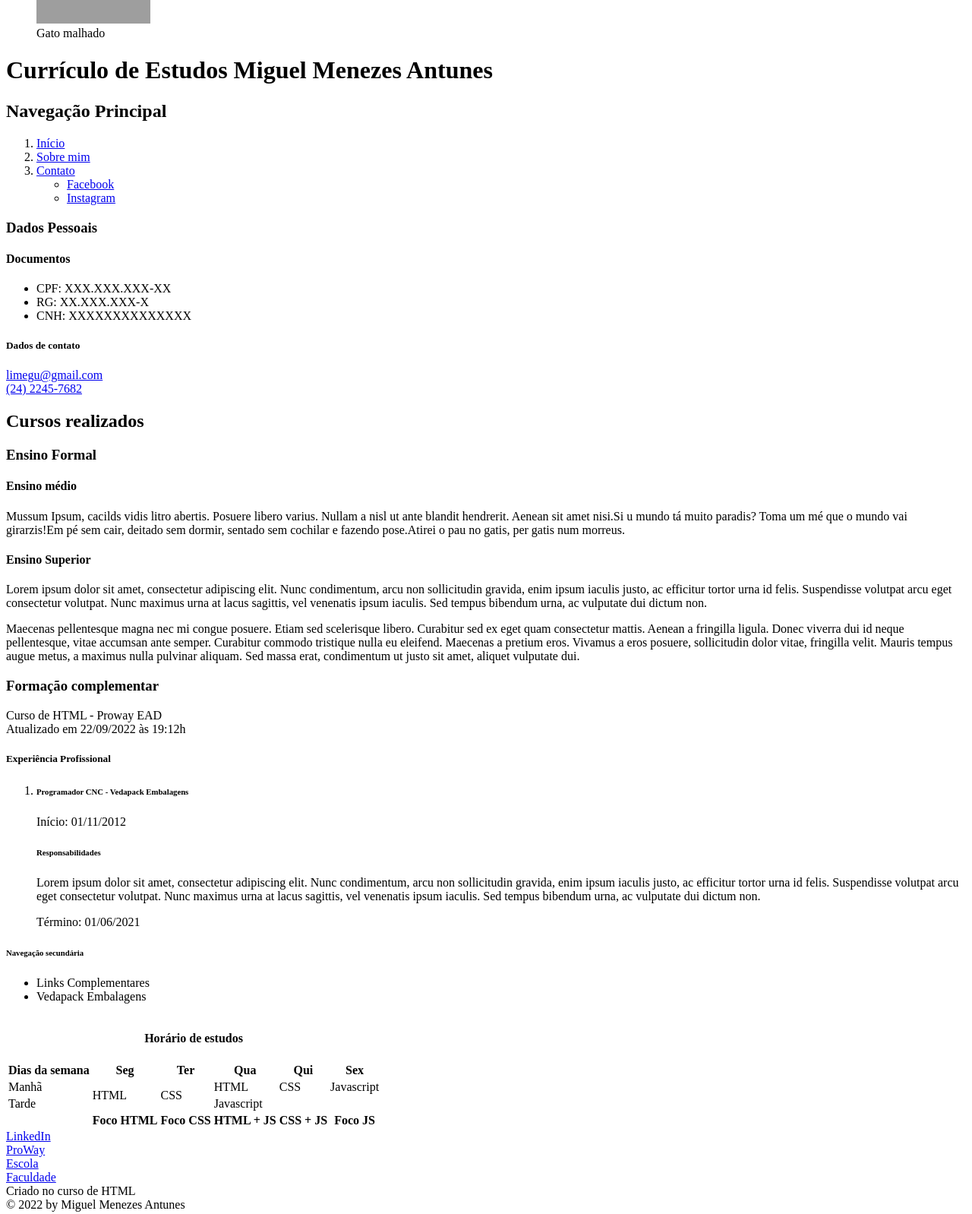
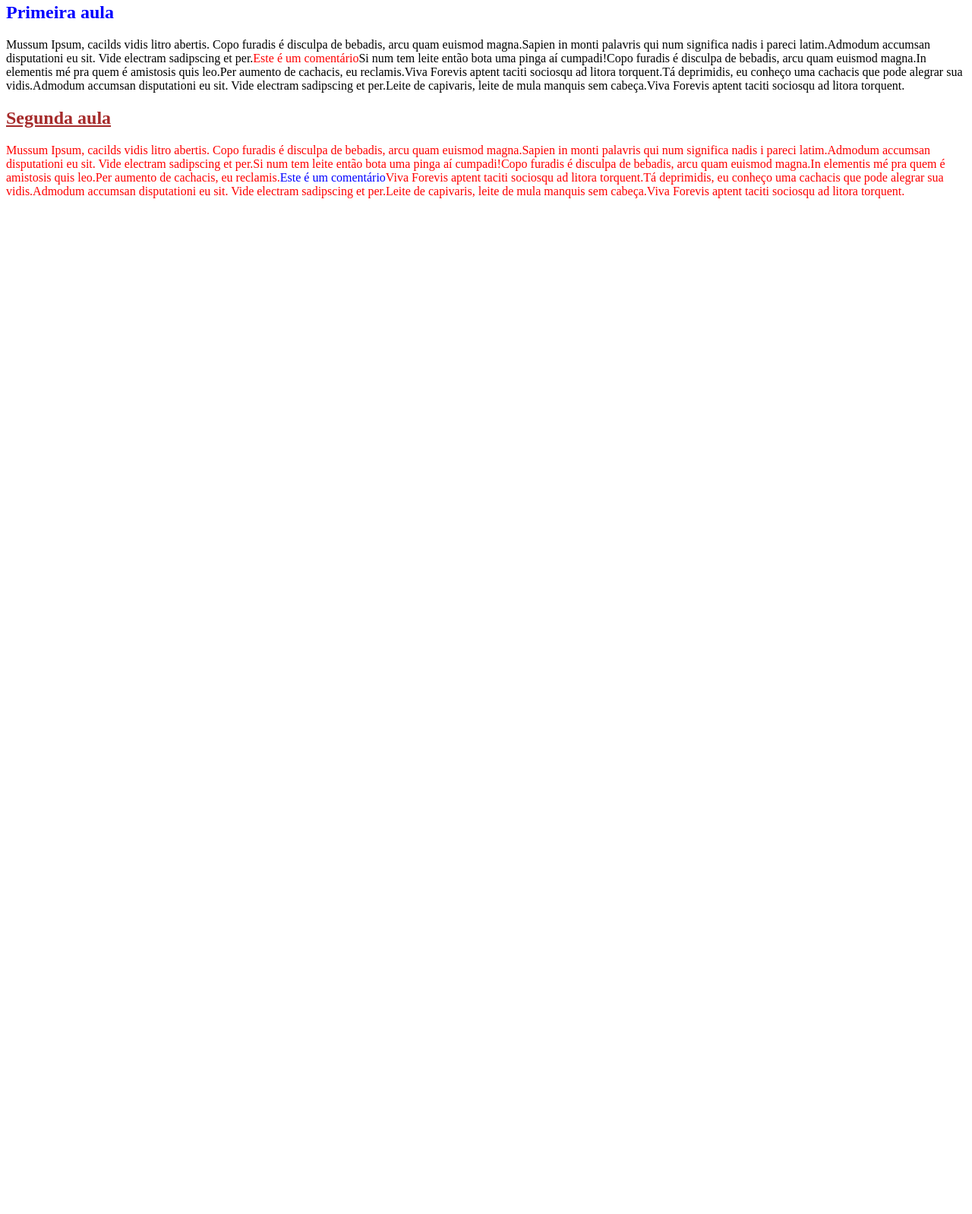
Before and after one commit to MiguelMenezes/css-start-by-capgemini, a plain HTML site: page index.html in a window 1280 px wide. Shown: the part 135-1733 px from the top of the page at 76% size. After the commit the page ends 800 px from the top, so only its background shows below. Drawn offline with Linux system fonts and the light colour scheme; grey boxes are pictures that could not be loaded.

Commit message:
Adicionada algumas regras de sintaxe para aprendizado

```diff
--- a/index.html
+++ b/index.html
@@ -1,190 +1,29 @@
 <!DOCTYPE html>
 <html lang="pt-br">
-
 <head>
-	<meta charset="UTF-8">
-	<title>Currículo do Miguel</title>
+    <meta charset='utf-8'>
+    <meta http-equiv='X-UA-Compatible' content='IE=edge'>
+    <title>CSS1</title>
+    <meta name='viewport' content='width=device-width, initial-scale=1'>
+    <link rel="stylesheet" href="style.css" />
 </head>
-
 <body>
-
     <header>
-		<figure>
-			<img src="https://static1.patasdacasa.com.br/articles/4/37/24/@/15068-a-idade-de-gato-pode-ser-calculada-de-fo-200x200-1.jpg" width=150 height=150 alt="Gato malhado olhando para a você"/>
-			<figcaption>Gato malhado</figcaption>
-		</figure>
-
-			<h1>
-				Currículo de Estudos
-				<span>
-					Miguel Menezes Antunes
-				</span>
-			</h1>
-
-		<nav>
-
-			<h2>Navegação Principal</h2>
-			<ol>
-				<li>
-					<a href="index.html" target="_self">Início</a>
-				</li>
-
-				<li>
-					<a href="sobre.html" target="_self">Sobre mim</a>
-				</li>
-
-				<li>
-					<a href="contato.html" target="_self">Contato</a>
-					<ul>
-						<li><a href="https://www.facebook.com/mig.trooper/" target="_blank">Facebook</a></li>
-						<li><a href="https://www.instagram.com/migtrooper/" target="_blank">Instagram</a></li>
-					</ul>
-				</li>
-			</ol>
-
-		</nav>
-
+        <h1>Aula de CSS</h1>
     </header>
 
-	<section>
-		<h3>Dados Pessoais</h3>
+<main>
+    <h1>Lista de Aulas</h1>
     <article>
-			<h4>Documentos</h4>
-			<ul>
-				<li>CPF: XXX.XXX.XXX-XX</li>
-				<li>RG: XX.XXX.XXX-X</li>
-				<li>CNH: XXXXXXXXXXXXXX</li>
-			</ul>
+        <h2 class="titulo-aula texto-azul" id="titulo-primeira-aula">Primeira aula</h2>
+        <p>
+            Mussum Ipsum, cacilds vidis litro abertis. Copo furadis é disculpa de bebadis, arcu quam euismod magna.Sapien in monti palavris qui num significa nadis i pareci latim.Admodum accumsan disputationi eu sit. Vide electram sadipscing et per.<span class="comentario">Este é um comentário</span>Si num tem leite então bota uma pinga aí cumpadi!Copo furadis é disculpa de bebadis, arcu quam euismod magna.In elementis mé pra quem é amistosis quis leo.Per aumento de cachacis, eu reclamis.Viva Forevis aptent taciti sociosqu ad litora torquent.Tá deprimidis, eu conheço uma cachacis que pode alegrar sua vidis.Admodum accumsan disputationi eu sit. Vide electram sadipscing et per.Leite de capivaris, leite de mula manquis sem cabeça.Viva Forevis aptent taciti sociosqu ad litora torquent.
+        </p>
+        <h2 class="titulo-aula texto-vermelho" id="titulo-segunda-aula">Segunda aula</h2>
+        <p class="texto-vermelho">
+            Mussum Ipsum, cacilds vidis litro abertis. Copo furadis é disculpa de bebadis, arcu quam euismod magna.Sapien in monti palavris qui num significa nadis i pareci latim.Admodum accumsan disputationi eu sit. Vide electram sadipscing et per.Si num tem leite então bota uma pinga aí cumpadi!Copo furadis é disculpa de bebadis, arcu quam euismod magna.In elementis mé pra quem é amistosis quis leo.Per aumento de cachacis, eu reclamis.<span class="comentario">Este é um comentário</span>Viva Forevis aptent taciti sociosqu ad litora torquent.Tá deprimidis, eu conheço uma cachacis que pode alegrar sua vidis.Admodum accumsan disputationi eu sit. Vide electram sadipscing et per.Leite de capivaris, leite de mula manquis sem cabeça.Viva Forevis aptent taciti sociosqu ad litora torquent.
+        </p>
     </article>
-
-		<article>
-			<h5>Dados de contato</h5>
-			<a href="mailto:limegu@gmail.com">limegu@gmail.com</a><br />
-			<a href="tel:+552422457682">(24) 2245-7682</a>
-		</article>
-
-	</section>
-
-	<main>
-		<header>
-			<h2>Cursos realizados</h2>
-		</header>
-
-		<section><h3>Ensino Formal</h3>
-
-			<article>
-			<h4>Ensino médio</h4>
-			<p>Mussum Ipsum, cacilds vidis litro abertis. Posuere libero varius. Nullam a nisl ut ante blandit hendrerit. Aenean sit amet nisi.Si u mundo tá muito paradis? Toma um mé que o mundo vai girarzis!Em pé sem cair, deitado sem dormir, sentado sem cochilar e fazendo pose.Atirei o pau no gatis, per gatis num morreus.</p>
-			</article>
-
-			<article>
-			<h4>Ensino Superior</h4>
-
-			<p>Lorem ipsum dolor sit amet, consectetur adipiscing elit. Nunc condimentum, arcu non sollicitudin gravida, enim ipsum iaculis justo, ac efficitur tortor urna id felis. Suspendisse volutpat arcu eget consectetur volutpat. Nunc maximus urna at lacus sagittis, vel venenatis ipsum iaculis. Sed tempus bibendum urna, ac vulputate dui dictum non.</p>
-			<p>Maecenas pellentesque magna nec mi congue posuere. Etiam sed scelerisque libero. Curabitur sed ex eget quam consectetur mattis. Aenean a fringilla ligula. Donec viverra dui id neque pellentesque, vitae accumsan ante semper. Curabitur commodo tristique nulla eu eleifend. Maecenas a pretium eros. Vivamus a eros posuere, sollicitudin dolor vitae, fringilla velit. Mauris tempus augue metus, a maximus nulla pulvinar aliquam. Sed massa erat, condimentum ut justo sit amet, aliquet vulputate dui.</p>
-
-			</article>
-
-		</section>
-
-		<section><h3>Formação complementar</h3>
-			<span>
-				Curso de HTML - Proway EAD
-			</span>
-		</section>
-
-		<footer>
-		Atualizado em 22/09/2022 às 19:12h
-		</footer>
-
 </main>
-
-	<aside>
-		<h5>Experiência Profissional</h5>
-		<ol>
-			<li>
-				<article>
-					<h6>Programador CNC - Vedapack Embalagens</h6>
-					<header>
-						Início: 01/11/2012
-					</header>
-					<section>
-						<h6>Responsabilidades</h6>
-						<p>Lorem ipsum dolor sit amet, consectetur adipiscing elit. Nunc condimentum, arcu non sollicitudin gravida, enim ipsum iaculis justo, ac efficitur tortor urna id felis. Suspendisse volutpat arcu eget consectetur volutpat. Nunc maximus urna at lacus sagittis, vel venenatis ipsum iaculis. Sed tempus bibendum urna, ac vulputate dui dictum non. </p>
-					</section>
-					<footer>
-						Término: 01/06/2021
-					</footer>
-				</article>
-			</li>
-		</ol>
-		<nav>
-			<h6>Navegação secundária</h6>
-			<ul>
-				<li>Links Complementares</li>
-				<li>Vedapack Embalagens</li>
-			</ul>
-		</nav>
-	</aside>
-
-	<aside>
-		<table>
-			<caption><h4>Horário de estudos</h4></caption>
-
-			<thead>
-				<tr>
-					<th>Dias da semana</th>
-					<th>Seg</th>
-					<th>Ter</th>
-					<th>Qua</th>
-					<th>Qui</th>
-					<th>Sex</th>
-				</tr>
-			</thead>
-
-			<tbody>
-				<tr>
-					<td>Manhã</td>
-					<td rowspan="2">HTML</td>  <!-- A tag rowspan mescla as linhas. 2 é o atributo para mesclar 2 linhas. -->
-					<td rowspan="2">CSS</td>
-					<td>HTML</td>
-					<td>CSS</td>
-					<td>Javascript</td>
-				</tr>
-				<tr>
-					<td>Tarde</td>
-				<!--<td>HTML</td>   Foi utilizado o rowspan-->
-				<!--<td>CSS</td>    Foi utilizado o rowspan-->
-					<td colspan="3">Javascript</td> <!-- A tag colspan mescla as colunas. 3 é o atributo para mesclar 3 colunas. -->
-				<!--<td>Javascript</td>    Foi utilizado o colspan-->
-				<!--<td>Javascript</td>    Foi utilizado o colspan-->
-				</tr>
-			</tbody>
-
-			<tfoot>
-				<tr>
-					<th></th>
-					<th>Foco HTML</th>
-					<th>Foco CSS</th>
-					<th>HTML + JS</th>
-					<th>CSS + JS</th>
-					<th>Foco JS</th>
-				</tr>
-			</tfoot>
-
-		</table>
-	</aside>
-
-	<footer>
-		<nav>
-			<a href="https://www.linkedin.com/in/miguel-menezes-antunes/" target="_blank">LinkedIn</a><br />
-			<a href="https://www.proway.com.br/ead/cursos" target="_blank">ProWay</a><br />
-			<a href="https://franciscanasalcantarinas.org.br/?page_id=339" target="_blank">Escola</a><br />
-			<a href="https://estacio.br" target="_blank">Faculdade</a><br />
-		</nav>
-		Criado no curso de HTML <br />
-		&copy; 2022 by Miguel Menezes Antunes
-	</footer>
-
 </body>
 </html>
--- /dev/null
+++ b/style.css
@@ -0,0 +1,39 @@
+h1{
+    color: red;
+}
+
+main h1{
+    color: black;
+}
+
+h2{
+    color: green;
+}
+
+.titulo-aula{
+    text-decoration: underline;
+}
+
+.texto-azul{
+    color: blue;
+}
+
+.texto-vermelho{
+    color: red;
+}
+
+#titulo-primeira-aula{
+    text-decoration: none;
+}
+
+#titulo-segunda-aula{
+    color: brown;
+}
+
+.comentario{
+    color: red;
+}
+
+.texto-vermelho .comentario{
+    color: blue;
+}
```
Also changed, not shown: contato.html (deleted, +0 -49 lines), sobre.html (deleted, +0 -13 lines). Lines whose indentation alone changed are shown as unchanged.
